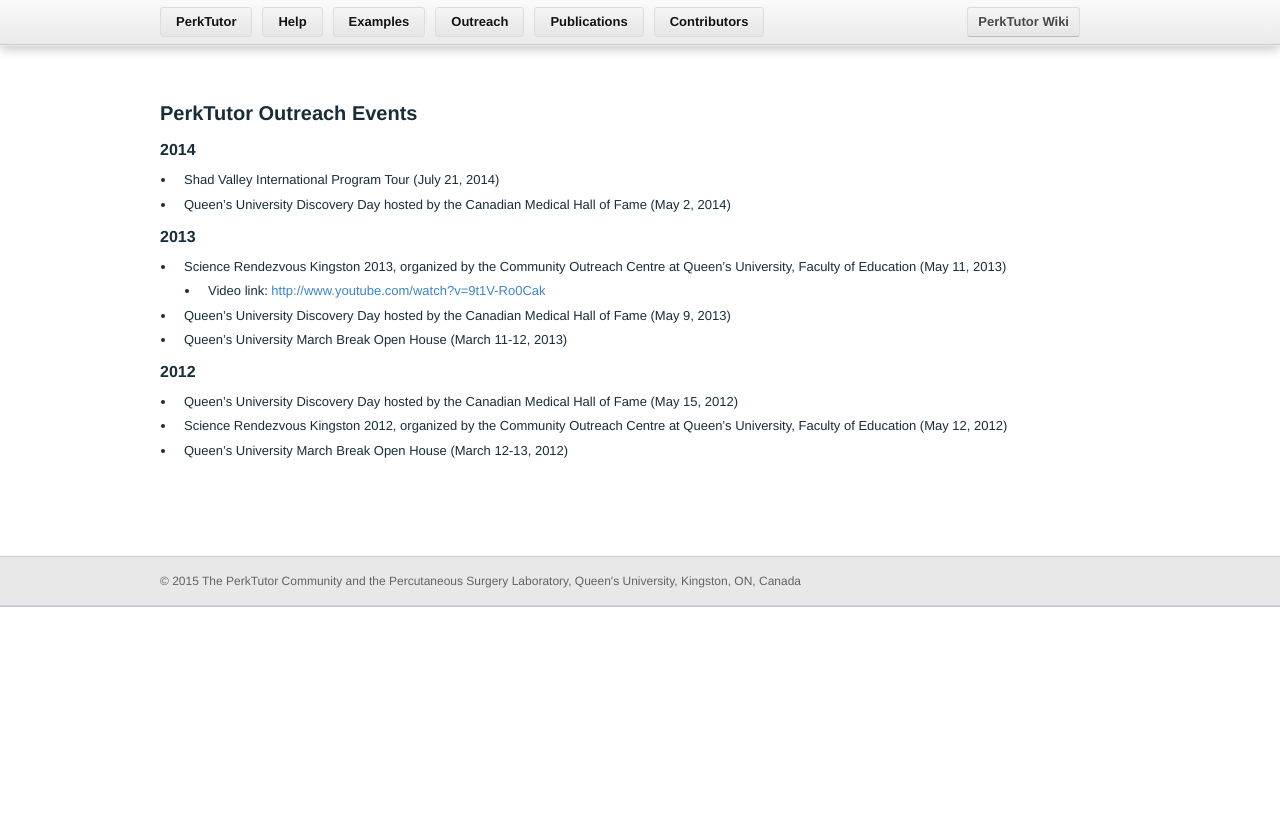
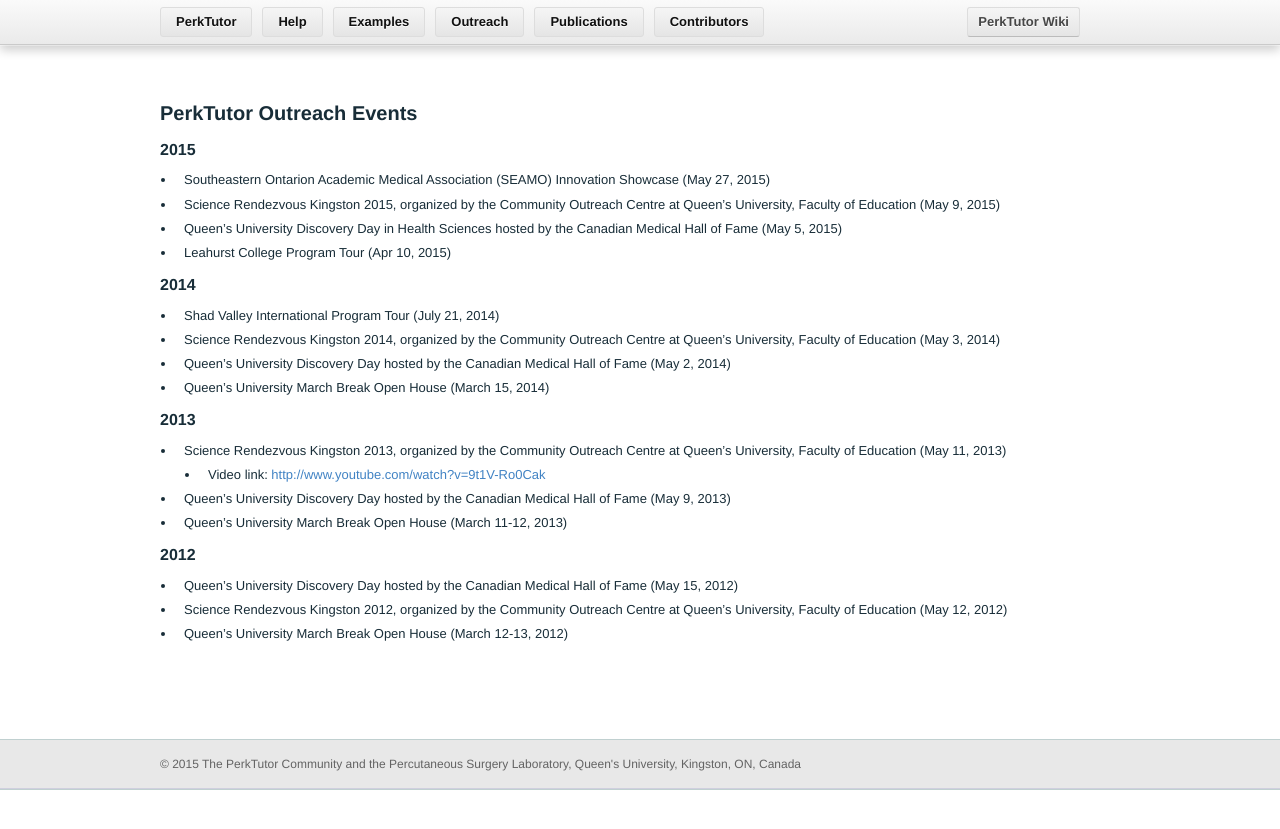
Before and after one commit to PerkTutor/perktutor.github.io, a Jekyll site: the page built from Outreach.md, in a window 1280 px wide. Shown: the top 829 px of the page. Built offline with Jekyll 4.4.1, drawn with Linux system fonts in a browser that asks for light colours.

Commit message:
Updating outreach events and publications list.

```diff
--- a/Outreach.md
+++ b/Outreach.md
@@ -3,11 +3,27 @@
 ---
 #PerkTutor Outreach Events
 
+
+##2015
+
+*   Southeastern Ontarion Academic Medical Association (SEAMO) Innovation Showcase (May 27, 2015)
+
+*   Science Rendezvous Kingston 2015, organized by the Community Outreach Centre at Queen's University, Faculty of Education (May 9, 2015)
+
+*   Queen's University Discovery Day in Health Sciences hosted by the Canadian Medical Hall of Fame (May 5, 2015)
+
+*   Leahurst College Program Tour (Apr 10, 2015)
+
+
 ##2014
 
 *   Shad Valley International Program Tour (July 21, 2014)
 
+*   Science Rendezvous Kingston 2014, organized by the Community Outreach Centre at Queen's University, Faculty of Education (May 3, 2014)
+
 *   Queen's University Discovery Day hosted by the Canadian Medical Hall of Fame (May 2, 2014)
+
+*   Queen's University March Break Open House (March 15, 2014)
 
 
 ##2013
```
Also changed, not shown: LumbarPuncture.md (+2 -0 lines), Publications.md (+1 -0 lines).
